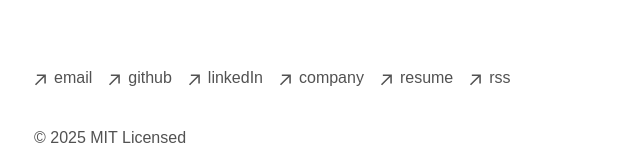
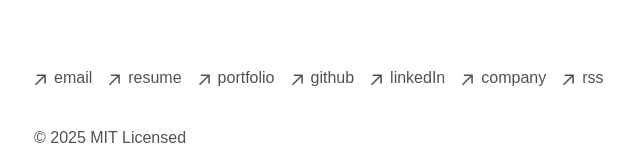
Before and after one commit to Moriyan1307/portfolio, a Next.js app: page / in a window 1280 px wide. Shown: the part 390-546 px from the top of the page, without its empty margins (318-958 px from the left). Built offline with nearby package versions, Linux system fonts and the light colour scheme.

Commit message:
Added portfolio link

```diff
--- a/src/components/footer.tsx
+++ b/src/components/footer.tsx
@@ -18,16 +18,21 @@ function ArrowIcon() {
 export default function Footer() {
   const links = [
     { label: "email", href: "mailto:aaryanmori@gmail.com" },
+    {
+      label: "resume",
+      href: "https://drive.google.com/file/d/1Sqy7fmfdszvX7LpNp3-MiYLMSSLIXsSW/view",
+    },
+    {
+      label: "portfolio",
+      href: "https://drive.google.com/file/d/1xFkb6uapphlO282XGa5yWxxl1GCVDuV8/view",
+    },
     { label: "github", href: "https://github.com/Moriyan1307" },
     {
       label: "linkedIn",
       href: "https://www.linkedin.com/in/aaryan-mori-334098192/",
     },
     { label: "company", href: "https://privilon.tech/" },
-    {
-      label: "resume",
-      href: "https://drive.google.com/file/d/1Sqy7fmfdszvX7LpNp3-MiYLMSSLIXsSW/view",
-    },
+
     { label: "rss", href: "/rss" },
   ];
 
```
